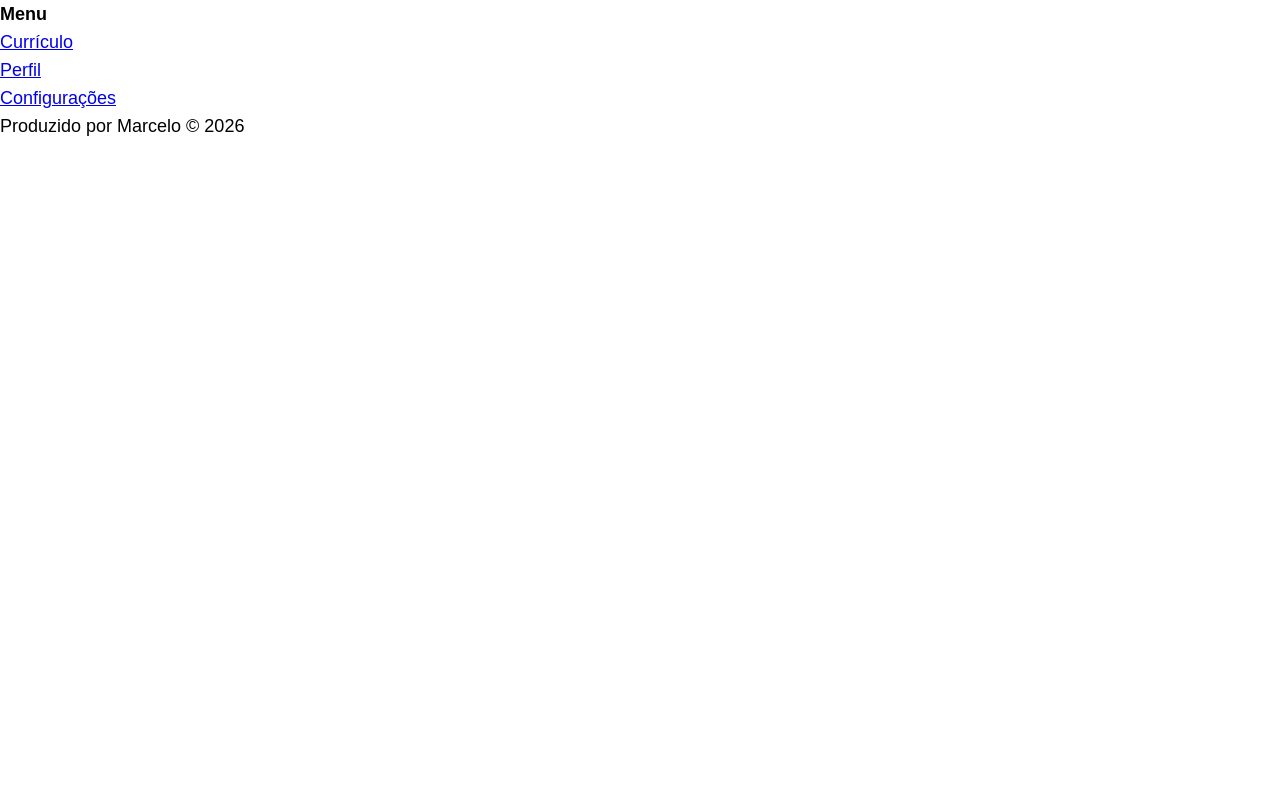
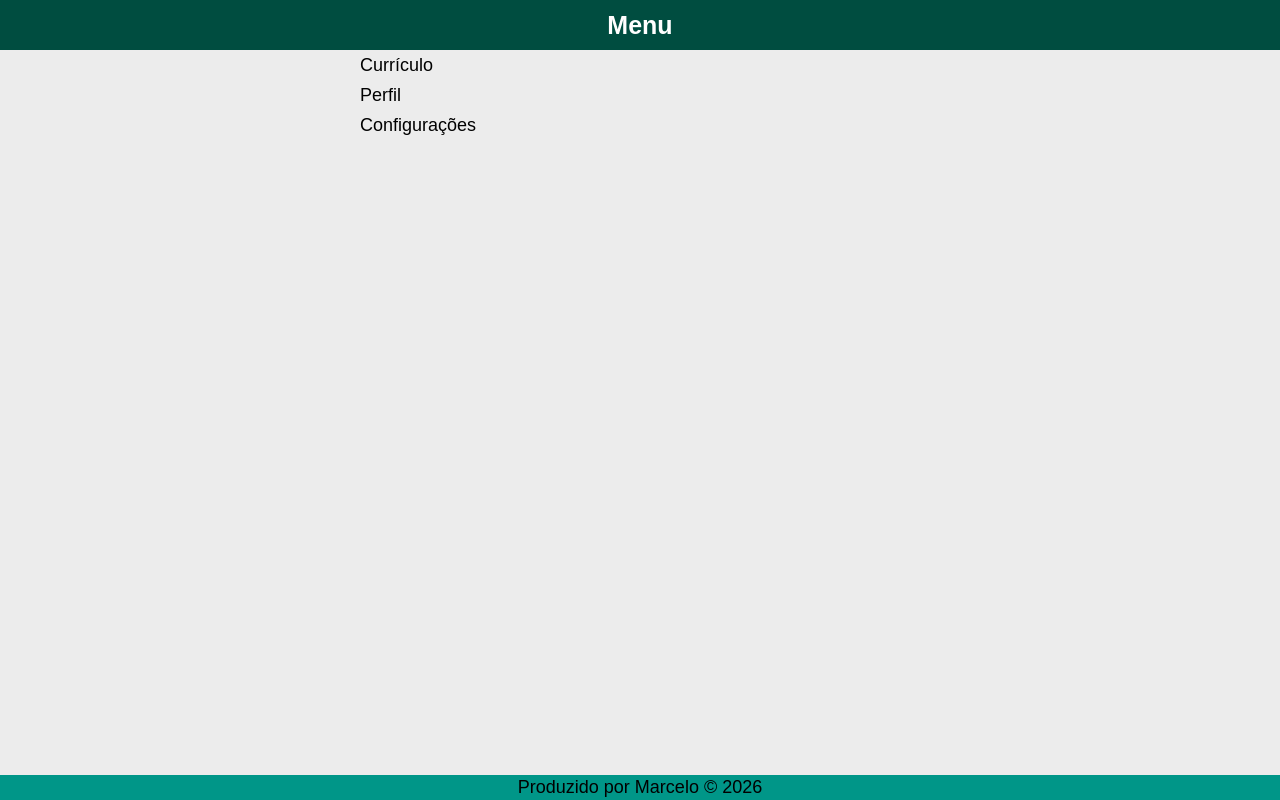
Before and after one commit to rodrigues505/pw1, a plain HTML site: page Curriculo/index.html in a window 1280 px wide. Drawn offline with Linux system fonts and the light colour scheme.

Commit message:
Add files via upload

```diff
--- a/Curriculo/css/style.css
+++ b/Curriculo/css/style.css
@@ -8,7 +8,7 @@
 --cor-texto: #222;
 --cor-borda: #cecece;
 --cor-sombra: #ccc;
---cro-branca: #fff;
+--cor-branca: #fff;
 
 /* fontes */
 --fonte-padrao: Arial, Tahoma, Verdana;
@@ -31,3 +31,99 @@
     line-height: var(--line-base);
 
 }
+
+html, body{
+   height: 100%;
+   background: var(--cor-fundo)
+}
+
+main{
+    width: 100%;
+    height: 100%;
+}
+
+section{
+    display: block;
+    width: 640px;
+    margin: auto;
+    padding: var(--espaço-padão);
+}
+
+header{
+    width: 100%;
+    height: 50px;
+    background: var(--cor-header) ;
+}
+
+h1{
+    text-align: center;
+    line-height:50px ;
+    font-size: 25px;
+    color: var(--cor-branca)
+}
+
+nav a{
+    text-decoration: none;
+    color: var(--cor-texto)
+    font-weight: bold;
+}
+
+nav a{
+    margin-top:  var(--espaço-padão);
+}
+
+nav a:hover{
+    color: var(--cor-footer);
+}
+
+nav ul{
+    list-style: none;
+}
+
+ul li, ol li{
+    margin-left: 40px;
+    line-height: 30px;
+}
+
+footer p{
+    line-height: 25px;
+}
+
+footer{
+    width: 100%;
+    height: 25px;
+    background: var(--cor-footer);
+    position: absolute;
+    bottom: 0;
+    display: block;
+    clear: both;
+}
+
+h2{
+    line-height: 40px;
+}
+
+p, blockquote{
+    text-align: center;
+     line-height: 26px;
+}
+
+hr{
+    margin: var(--espaço-padrao);
+}
+igm{
+   width: 85px;
+   position: relative;
+   margin-left: 10px;
+   margin-top: 10px;
+}
+
+figure{
+    width: 105px;
+    height: 105px;
+    background: var(--cor-branca);
+    margin: var(--espaço-padão) auto;
+    border: 1px solid var(--cor-borda)
+    box-shadow: 0px 1px 2px var(--cor-sombra)
+
+}
```
